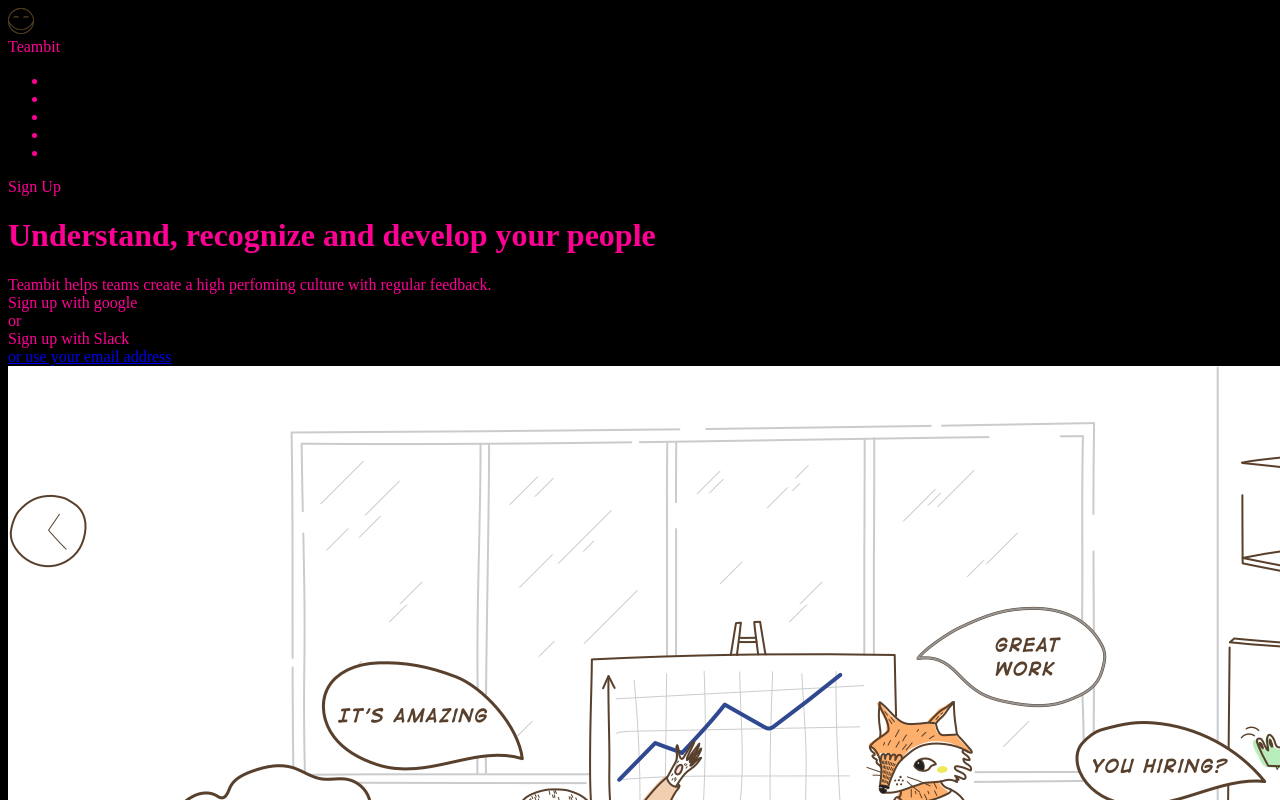
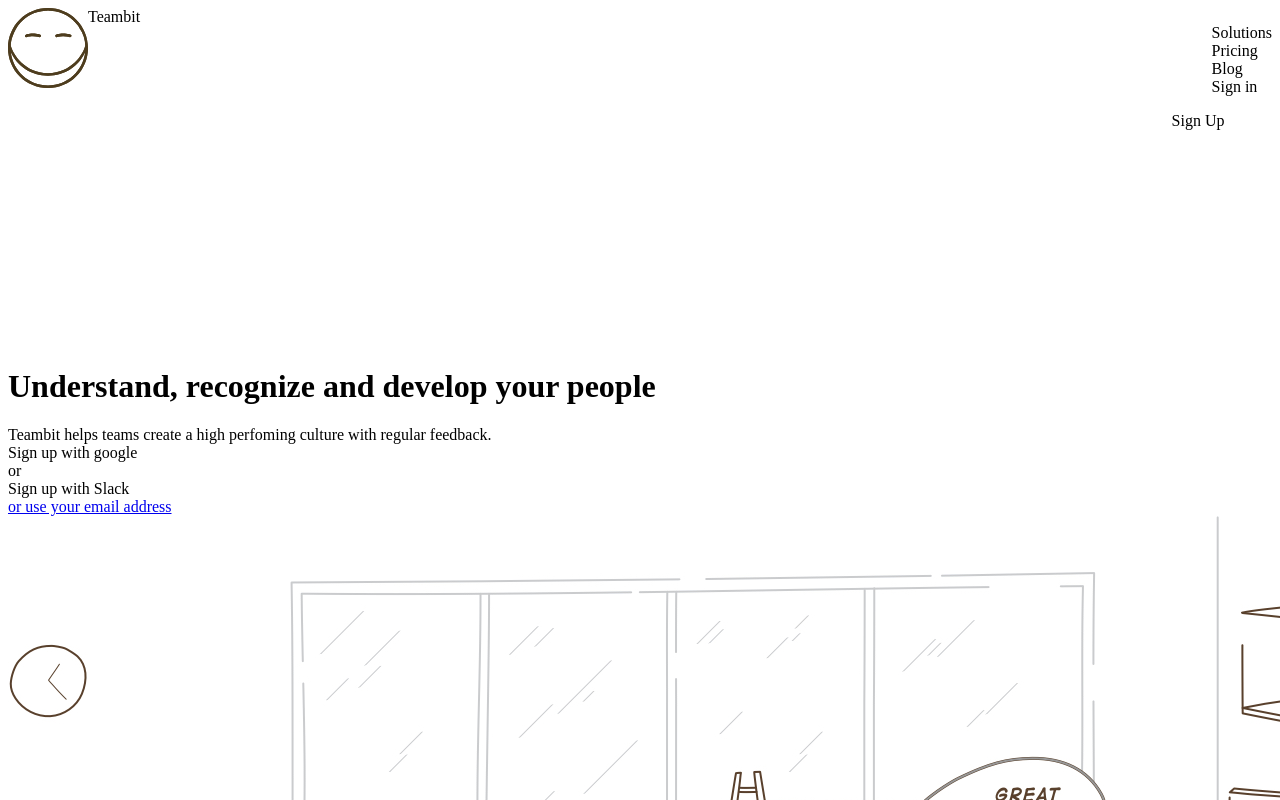
Before and after one commit to dantelerario/node-sass-teambit, a website: page index.html in a window 1280 px wide. Shown: the top 800 px of the page. Drawn offline with nearby package versions, Linux system fonts and the light colour scheme.

Commit message:
TESTING scss

```diff
--- a/index.html
+++ b/index.html
@@ -18,11 +18,10 @@
       </div>
       <div class="header__right">
         <ul class="header__right--ul">
-          <li class="header__right--ul--li"></li>
-          <li class="header__right--ul--li"></li>
-          <li class="header__right--ul--li"></li>
-          <li class="header__right--ul--li"></li>
-          <li class="header__right--ul--li"></li>
+          <li class="header__right--ul--li">Solutions</li>
+          <li class="header__right--ul--li">Pricing</li>
+          <li class="header__right--ul--li">Blog</li>
+          <li class="header__right--ul--li">Sign in</li>
         </ul>
         <div class="header__right--btn">Sign Up</div>
       </div>
--- a/src/css/main.scss
+++ b/src/css/main.scss
@@ -1 +1,3 @@
-@import 'partials/header'
+@import 'partials/header';
+@import 'partials/hero';
+@import 'partials/main-top';
--- a/src/css/partials/_header.scss
+++ b/src/css/partials/_header.scss
@@ -1,6 +1,18 @@
-$test-color: #FF0095;
+header {
+  // position: fixed;
+  display: flex;
+  justify-content: space-between;
+  height: 80px;
+  .header__left {
+    display: flex;
+    flex-direction: row;
 
-body {
-  background: black;
-  color: $test-color;
+  }
+  .header__right {
+    .header__right--ul {
+      .header__right--ul--li {
+        list-style: none;
+      }
+    }
+  }
 }
--- /dev/null
+++ b/src/css/partials/_hero.scss
@@ -0,0 +1,3 @@
+.hero {
+  margin-top: 280px;
+}
```
Also changed, not shown: dist/css/main.css, src/css/partials/_main-top.scss (added).
